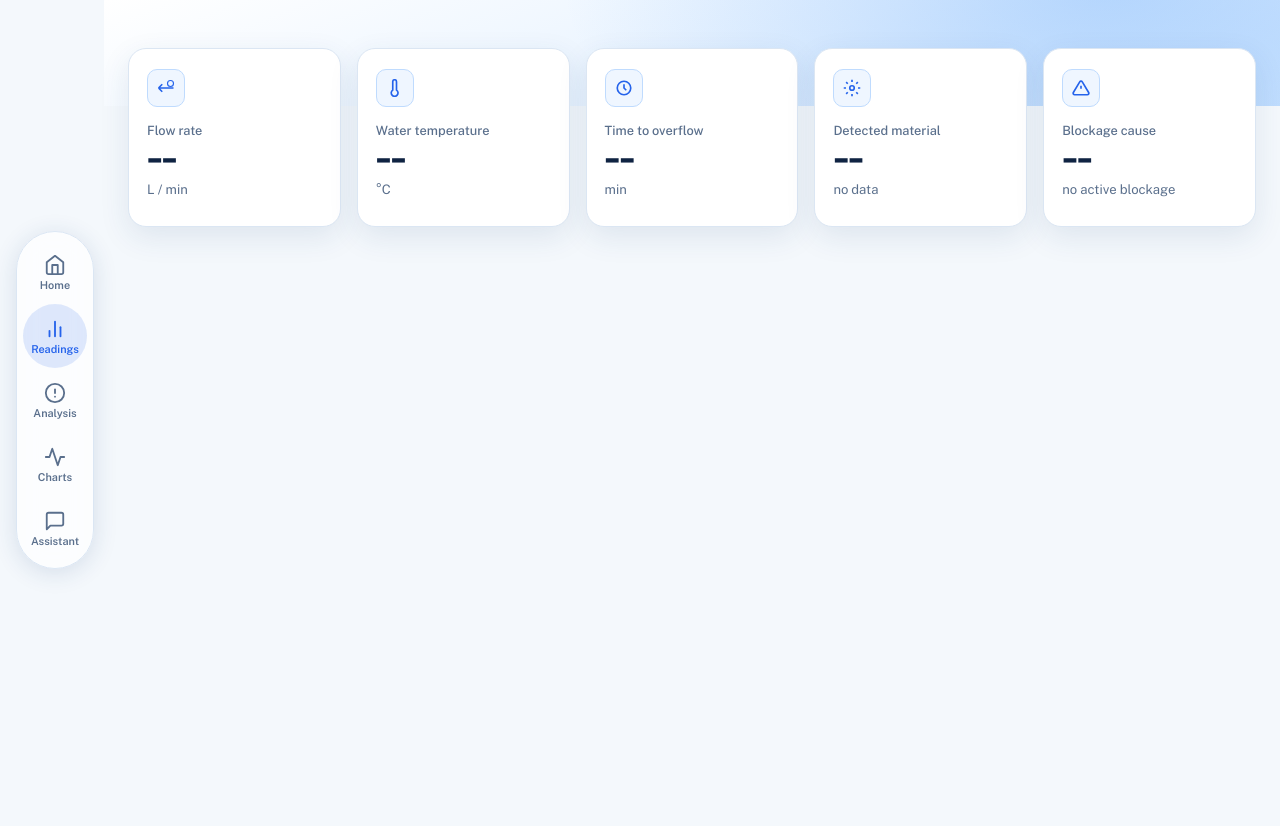
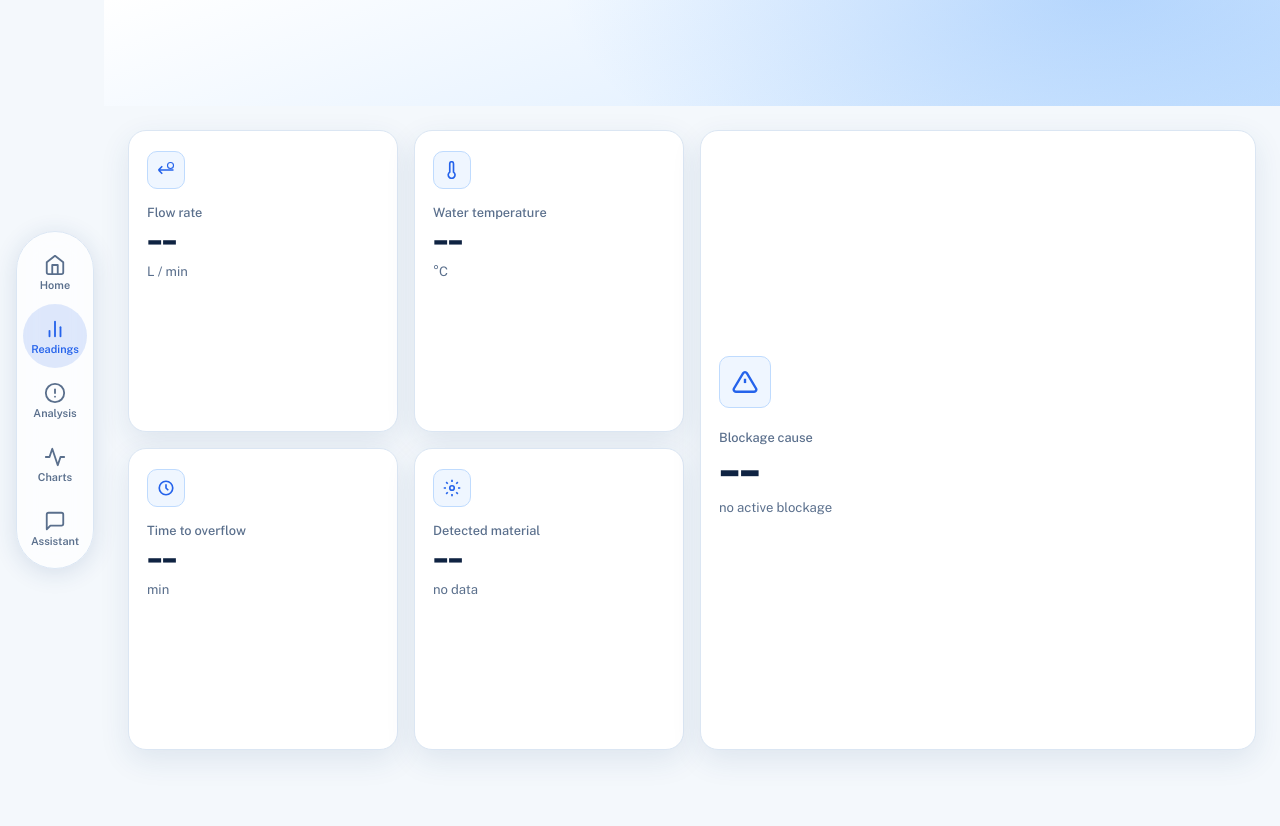
Before and after one commit to ThallapallySriramGoud/Smart-Drainage-Blockage-prediction-system, a Python web app: template drainage-dashboard/templates/index.html in a window 1280 px wide, after a click on "Readings". Before the commit the page ends 575 px from the top, so only its background shows below. Run offline with Jinja, Linux system fonts and the light colour scheme; the template is opened without the code that fills it: most values are stand-ins (such as "Sample title", 1, 10 or a date in 2020).

Commit message:
Phase 2: readings fill the space, even charts layout

```diff
--- a/drainage-dashboard/templates/index.html
+++ b/drainage-dashboard/templates/index.html
@@ -407,16 +407,63 @@
     }
 
     /* =====================================================================
-       METRIC TILES — overlap the hero bottom by 58px
+       METRIC TILES
        ===================================================================== */
+    /* #cards is the outer two-column layout on laptop, one-column on phone */
     #cards {
       display: grid;
-      grid-template-columns: repeat(5, 1fr);
       gap: 16px;
-      margin-top: -58px;             /* pulls tiles up into the hero */
+      margin-top: 24px;
       margin-bottom: 28px;
       position: relative;
       z-index: 10;
+    }
+    /* Laptop: left = 2×2 small cards, right = large cause card */
+    @media (min-width: 769px) {
+      #cards {
+        grid-template-columns: 1fr 1fr;
+        min-height: calc(100dvh - 180px);
+      }
+      #cards-small {
+        display: grid;
+        grid-template-columns: 1fr 1fr;
+        gap: 16px;
+        align-content: stretch;
+      }
+      #cards-small .card { flex: 1; }
+      #card-cause-card {
+        grid-column: 2;
+        grid-row: 1;
+        display: flex;
+        flex-direction: column;
+        justify-content: center;
+        min-height: 100%;
+      }
+      #card-cause-card .card-icon {
+        width: 52px;
+        height: 52px;
+        margin-bottom: 20px;
+      }
+      #card-cause-card .card-icon svg {
+        width: 26px;
+        height: 26px;
+      }
+      #card-cause-card .card-value {
+        font-size: 2.6rem;
+      }
+    }
+    /* Phone: cause card first, then 2×2 grid of small cards */
+    @media (max-width: 768px) {
+      #cards {
+        grid-template-columns: 1fr;
+      }
+      /* cause card comes first visually via order */
+      #card-cause-card { order: -1; }
+      #cards-small {
+        display: grid;
+        grid-template-columns: 1fr 1fr;
+        gap: 16px;
+      }
     }
 
     .card {
@@ -847,10 +894,17 @@
        ===================================================================== */
     .lower-row {
       display: grid;
-      grid-template-columns: 1fr 1.7fr;
-      gap: 20px;
+      grid-template-columns: 1fr 1.6fr;
+      gap: 16px;
       margin-bottom: 36px;
-      align-items: start;
+      align-items: stretch;
+    }
+    .lower-row > * { min-height: 0; }
+
+    /* Alert log scrollable inside its box */
+    #alerts-section .table-scroll-inner {
+      max-height: 340px;
+      overflow-y: auto;
     }
 
     /* ---- Material summary panel ---- */
@@ -990,16 +1044,13 @@
        RESPONSIVE
        ===================================================================== */
     @media (max-width: 1050px) {
-      #cards      { grid-template-columns: repeat(3, 1fr); }
       .lower-row  { grid-template-columns: 1fr; }
     }
     @media (max-width: 700px) {
-      #cards   { grid-template-columns: repeat(2, 1fr); }
       #charts  { grid-template-columns: 1fr; }
       .site-title h1 { font-size: 1.1rem; }
     }
     @media (max-width: 480px) {
-      #cards        { grid-template-columns: 1fr; }
       .hero-inner,
       .content      { padding-left: 14px; padding-right: 14px; }
     }
@@ -1610,6 +1661,8 @@
     <section role="tabpanel" id="tab-readings" aria-labelledby="tbtn-readings" hidden>
     <div id="cards">
 
+      <div id="cards-small">
+
       <!-- Flow -->
       <div class="card">
         <div class="card-icon">
@@ -1660,6 +1713,8 @@
         <span class="card-value" id="card-material">--</span>
         <span class="card-unit" id="card-material-detail">no data</span>
       </div>
+
+      </div><!-- /#cards-small -->
 
       <!-- Blockage cause -->
       <div class="card" id="card-cause-card">
@@ -1791,6 +1846,7 @@
       <!-- Alert log -->
       <div id="alerts-section" class="glass">
         <div class="section-label">Alert log</div>
+        <div class="table-scroll-inner">
         <table>
           <thead>
             <tr><th>Time</th><th>Level</th><th>Details</th></tr>
@@ -1799,6 +1855,7 @@
             <tr><td colspan="3" style="color:var(--text-muted)">No alerts yet</td></tr>
           </tbody>
         </table>
+        </div><!-- /.table-scroll-inner -->
       </div>
 
     </div><!-- /.lower-row -->
```
